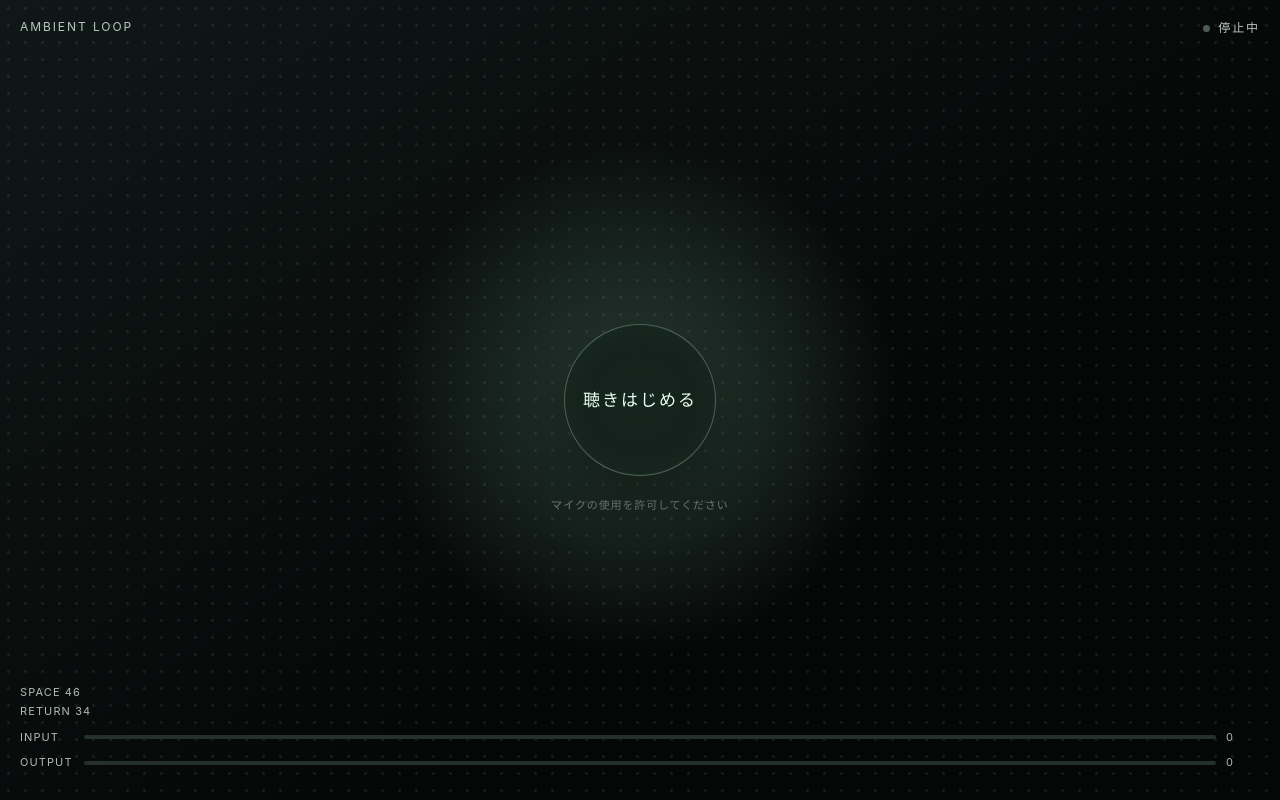
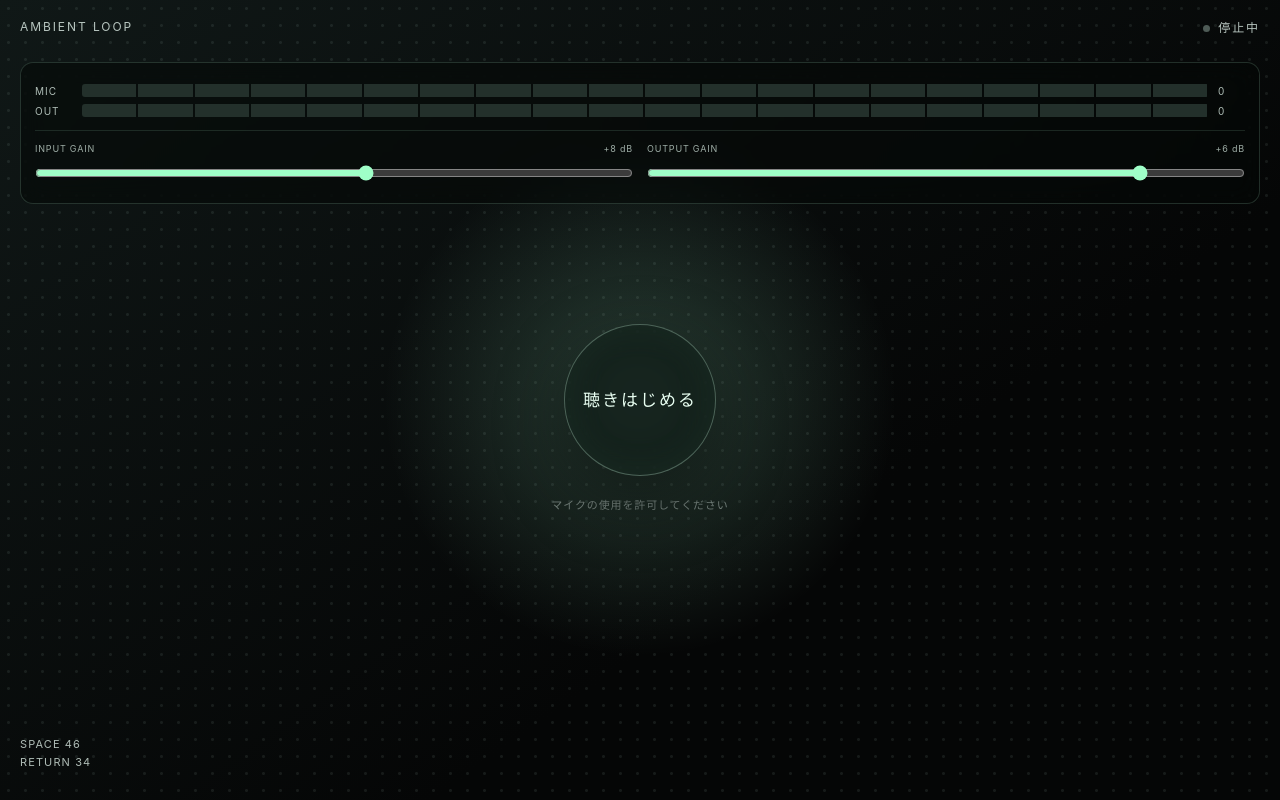
Before and after one commit to daken123-gif/sound-lab, a plain HTML site: page field-processor/index.html in a window 1280 px wide. Drawn offline with Linux system fonts and the light colour scheme.

Commit message:
Add peak meters and input output gain controls

```diff
--- a/field-processor/index.html
+++ b/field-processor/index.html
@@ -21,9 +21,14 @@
     .running #start { width:70px; height:70px; top:auto; bottom:max(26px,env(safe-area-inset-bottom)); font-size:11px; opacity:.72; }
     #readout { position:absolute; z-index:2; left:20px; right:20px; bottom:max(28px,env(safe-area-inset-bottom)); color:#aebbb5; font-size:11px; line-height:1.7; letter-spacing:.1em; }
     .running #readout { bottom:max(110px,calc(env(safe-area-inset-bottom) + 92px)); }
-    .meter { display:grid; grid-template-columns:54px 1fr 34px; gap:10px; align-items:center; margin-top:7px; }
-    .track { height:4px; overflow:hidden; border-radius:4px; background:#25302c; }
-    .fill { width:0%; height:100%; border-radius:4px; background:#9fffc8; box-shadow:0 0 10px #75ffad; transition:width 50ms linear; }
+    #meters { position:absolute; z-index:2; top:max(62px,calc(env(safe-area-inset-top) + 44px)); left:20px; right:20px; padding:14px; border:1px solid rgba(183,255,215,.16); border-radius:13px; background:rgba(4,9,7,.54); backdrop-filter:blur(12px); }
+    .meter { display:grid; grid-template-columns:38px 1fr 27px; gap:9px; align-items:center; margin:7px 0; color:#afbeb7; font-size:10px; letter-spacing:.1em; }
+    .track { height:13px; overflow:hidden; border-radius:3px; background:repeating-linear-gradient(90deg,#23302b 0 calc(5% - 2px),transparent calc(5% - 2px) 5%); }
+    .fill { width:0%; height:100%; background:repeating-linear-gradient(90deg,#6bff9f 0 calc(5% - 2px),transparent calc(5% - 2px) 5%); filter:drop-shadow(0 0 5px #62ff9a); transition:width 38ms linear; }
+    .meter.out .fill { background:repeating-linear-gradient(90deg,#82d7ff 0 calc(5% - 2px),transparent calc(5% - 2px) 5%); filter:drop-shadow(0 0 5px #54c9ff); }
+    .gains { display:grid; grid-template-columns:1fr 1fr; gap:14px; margin-top:13px; padding-top:12px; border-top:1px solid rgba(183,255,215,.12); }
+    .gain label { display:flex; justify-content:space-between; margin-bottom:7px; color:#9eada6; font-size:9px; letter-spacing:.09em; }
+    input[type="range"] { width:100%; height:24px; margin:0; accent-color:#9fffc8; }
     #hint { position:absolute; z-index:2; left:50%; top:calc(50% + 96px); transform:translateX(-50%); white-space:nowrap; color:#74817c; font-size:11px; letter-spacing:.08em; }
     .running #hint { display:none; }
   </style>
@@ -33,11 +38,15 @@
     <div class="top"><span>AMBIENT LOOP</span><span id="status">停止中</span></div>
     <button id="start" type="button">聴きはじめる</button>
     <div id="hint">マイクの使用を許可してください</div>
-    <div id="readout">
-      <div id="space">SPACE 46</div><div id="return">RETURN 34</div>
-      <div class="meter"><span>INPUT</span><div class="track"><div id="inputFill" class="fill"></div></div><span id="inputValue">0</span></div>
-      <div class="meter"><span>OUTPUT</span><div class="track"><div id="outputFill" class="fill"></div></div><span id="outputValue">0</span></div>
+    <div id="meters">
+      <div class="meter"><span>MIC</span><div class="track"><div id="inputFill" class="fill"></div></div><span id="inputValue">0</span></div>
+      <div class="meter out"><span>OUT</span><div class="track"><div id="outputFill" class="fill"></div></div><span id="outputValue">0</span></div>
+      <div class="gains">
+        <div class="gain"><label for="inputGain"><span>INPUT GAIN</span><span id="inputDb">+8 dB</span></label><input id="inputGain" type="range" min="-12" max="24" value="8" step="1"></div>
+        <div class="gain"><label for="outputGain"><span>OUTPUT GAIN</span><span id="outputDb">+6 dB</span></label><input id="outputGain" type="range" min="-24" max="12" value="6" step="1"></div>
+      </div>
     </div>
+    <div id="readout"><div id="space">SPACE 46</div><div id="return">RETURN 34</div></div>
   </main>
   <script>
     const field = document.querySelector('#field');
@@ -49,9 +58,26 @@
     const outputFill = document.querySelector('#outputFill');
     const inputValue = document.querySelector('#inputValue');
     const outputValue = document.querySelector('#outputValue');
+    const inputGainControl = document.querySelector('#inputGain');
+    const outputGainControl = document.querySelector('#outputGain');
+    const inputDbText = document.querySelector('#inputDb');
+    const outputDbText = document.querySelector('#outputDb');
     let ctx, stream, source, analyser, raf, wakeLock;
-    let inputAnalyser, delay, feedback, filter, wet, dry, monitor, master;
+    let inputAnalyser, delay, feedback, filter, wet, dry, monitor, master, outputGain;
     let running = false;
+    const dbToGain = db => Math.pow(10, db / 20);
+    const signedDb = db => `${db > 0 ? '+' : ''}${db} dB`;
+
+    const applyGains = () => {
+      const inputDb = Number(inputGainControl.value);
+      const outputDb = Number(outputGainControl.value);
+      inputDbText.textContent = signedDb(inputDb);
+      outputDbText.textContent = signedDb(outputDb);
+      if (ctx) {
+        monitor?.gain.setTargetAtTime(dbToGain(inputDb), ctx.currentTime, .02);
+        outputGain?.gain.setTargetAtTime(dbToGain(outputDb), ctx.currentTime, .02);
+      }
+    };
 
     const setSurface = (x, y) => {
       const nx = Math.max(0, Math.min(1, x / innerWidth));
@@ -96,14 +122,15 @@
       }});
       source = ctx.createMediaStreamSource(stream);
       inputAnalyser = ctx.createAnalyser(); inputAnalyser.fftSize = 256;
-      monitor = ctx.createGain(); monitor.gain.value = 2.4;
+      monitor = ctx.createGain(); monitor.gain.value = dbToGain(Number(inputGainControl.value));
       filter = ctx.createBiquadFilter(); filter.type = 'lowpass'; filter.frequency.value = 3600; filter.Q.value = 1.1;
       delay = ctx.createDelay(1.2); delay.delayTime.value = .46;
       feedback = ctx.createGain(); feedback.gain.value = .34;
       wet = ctx.createGain(); wet.gain.value = .62;
       dry = ctx.createGain(); dry.gain.value = .28;
       master = ctx.createDynamicsCompressor();
-      master.threshold.value = -16; master.knee.value = 5; master.ratio.value = 14; master.attack.value = .002; master.release.value = .16;
+      master.threshold.value = -12; master.knee.value = 4; master.ratio.value = 12; master.attack.value = .002; master.release.value = .14;
+      outputGain = ctx.createGain(); outputGain.gain.value = dbToGain(Number(outputGainControl.value));
       analyser = ctx.createAnalyser(); analyser.fftSize = 256;
 
       source.connect(inputAnalyser);
@@ -111,7 +138,7 @@
       monitor.connect(dry).connect(master);
       monitor.connect(filter).connect(delay).connect(wet).connect(master);
       delay.connect(feedback).connect(filter);
-      master.connect(analyser).connect(ctx.destination);
+      master.connect(outputGain).connect(analyser).connect(ctx.destination);
       running = true;
       document.body.classList.add('running');
       status.textContent = '聴取中'; button.textContent = '停止';
@@ -143,6 +170,9 @@
     });
     field.addEventListener('pointerdown', e => { if (running && e.target !== button) setSurface(e.clientX, e.clientY); });
     field.addEventListener('pointermove', e => { if (running && e.buttons) setSurface(e.clientX, e.clientY); });
+    inputGainControl.addEventListener('input', applyGains);
+    outputGainControl.addEventListener('input', applyGains);
+    applyGains();
     document.addEventListener('visibilitychange', () => { if (!document.hidden && running) ctx?.resume(); });
   </script>
 </body>
```
